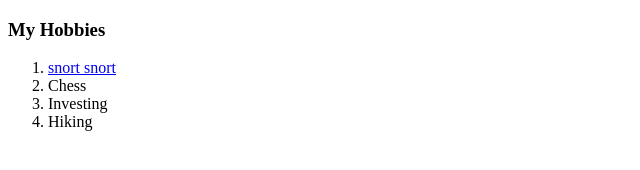
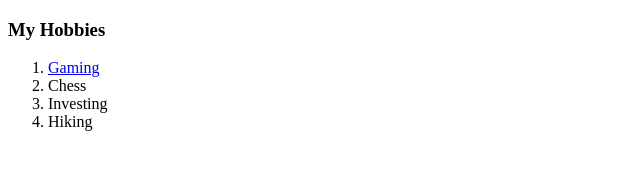
Before and after one commit to KhalidGiama/cv, a plain HTML site: page Hobbies.html in a window 1280 px wide. Shown: the full height of the page, 0-640 px from the left. Drawn offline with Linux system fonts and the light colour scheme.

Commit message:
Update Hobbies.html

```diff
--- a/Hobbies.html
+++ b/Hobbies.html
@@ -7,7 +7,7 @@
   <body>
     <h3>My Hobbies</h3>
     <ol>
-      <li><a href="https://www.msn.com/en-gb/entertainment/movies/royals-sparkle-at-007-premiere-as-daniel-craig-greatly-relieved-new-bond-film-is-finally-being-shown/ar-AAOV8CL?MSCC=1633364115&ocid=ientp">snort snort</a></li>
+      <li><a href="https://www.msn.com/en-gb/entertainment/movies/royals-sparkle-at-007-premiere-as-daniel-craig-greatly-relieved-new-bond-film-is-finally-being-shown/ar-AAOV8CL?MSCC=1633364115&ocid=ientp">Gaming</a></li>
       <li>Chess</li>
       <li>Investing</li>
       <li>Hiking</li>
```
